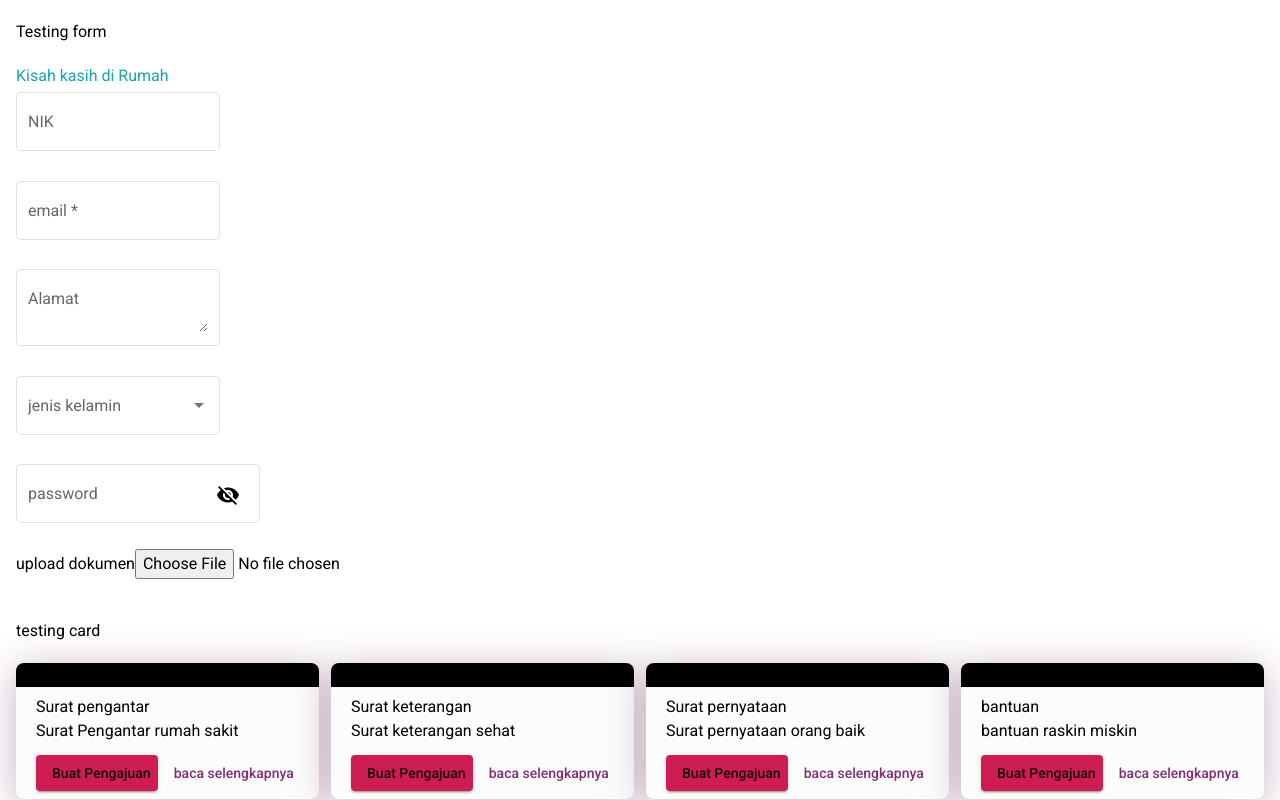
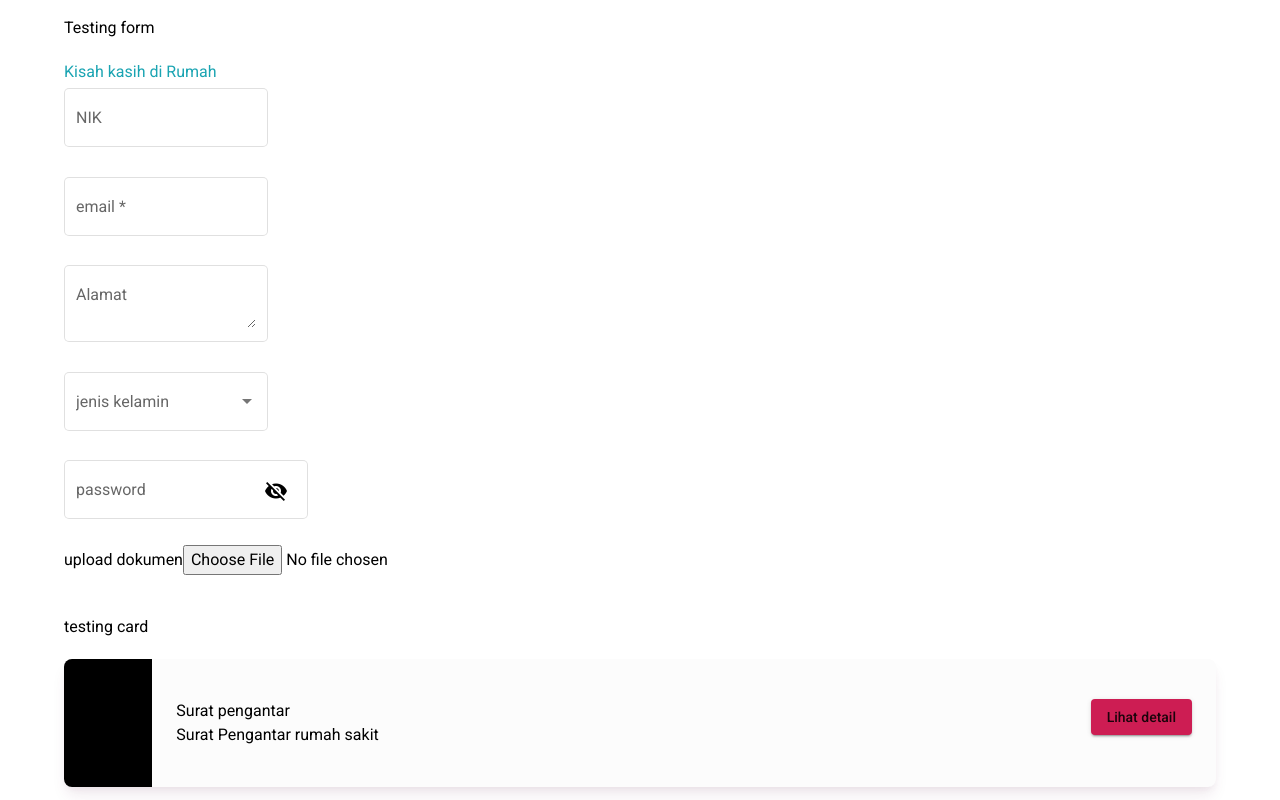
Before and after one commit to Zuuper/nodejs-magang-diskominfo, an Angular app: page /menu/home in a window 1280 px wide. Shown: the top 800 px of the page. Built offline with nearby package versions, Linux system fonts and the light colour scheme.

Commit message:
update pembuatan card
keren

```diff
--- a/src/app/app.module.ts
+++ b/src/app/app.module.ts
@@ -25,6 +25,7 @@ import { DetailUserComponent } from './pages/akun/detail-user/detail-user.compon
 import { AktivasiUserComponent } from './pages/akun/aktivasi-user/aktivasi-user.component';
 import { RegistrasiComponent } from './pages/masuk/registrasi/registrasi.component';
 import { ListLayananComponent } from './pages/layanan/list-layanan/list-layanan.component';
+import { ProgressPengajuanStepperComponent } from './components/progress-pengajuan-stepper/progress-pengajuan-stepper.component';
 @NgModule({
   declarations: [
     AppComponent,
@@ -46,7 +47,8 @@ import { ListLayananComponent } from './pages/layanan/list-layanan/list-layanan.
     DetailUserComponent,
     AktivasiUserComponent,
     RegistrasiComponent,
-    ListLayananComponent
+    ListLayananComponent,
+    ProgressPengajuanStepperComponent
   ],
   imports: [
     BrowserModule,
--- a/src/app/components/card/card.component.html
+++ b/src/app/components/card/card.component.html
@@ -1,19 +1,15 @@
 <!-- Grid Component layanan
      Digunakan untuk menampilkan list dari layanan desa
      berupa grid colomn -->
-<section *ngIf="need_grid" id="card-grid" class="grid grid-cols-1 gap-3
-                                    sm:grid-cols-2
-                                    md:grid-cols-3
-                                    xl:grid-cols-4">
-    <!-- Card Component
-     digunakan untuk menampilkan data dari layanan desa -->
-    <div *ngFor="let list of list_layanan_data" class="bg-white shadow
-                rounded-lg">
+<div [ngSwitch]="card_pilihan">
+    <ng-container *ngSwitchCase='"list_layanan"'>
+        <section class="{{grid_class}}">
+            <div *ngFor="let list of list_layanan_data" class="{{card_class}}">
                 <div class=" h-1/12 rounded-t-lg block" [ngStyle]="{'background-color' : list.warna}">
                     &nbsp;
                 </div>
-        <div class="px-5 py-2">
-                <div class="pb-3">
+                <div class="px-5 pt-2 pb-4">
+                    <div class="pb-7">
                         <p>{{list.kategori}}</p>
                         <h1>{{list.nama_layanan}}</h1>
                     </div>
@@ -24,3 +20,49 @@
                 </div>
             </div>
         </section>
+    </ng-container>
+    <ng-container *ngSwitchCase='"draft_layanan"'>
+        <section class="{{no_grid_class}}">
+            <div *ngFor="let draft of draft_layanan_data" class="{{card_class}} flex">
+                <div class=" w-1/12 rounded-l-lg block" [ngStyle]="{'background-color' : draft.warna}">
+                    &nbsp;
+                </div>
+                <div class=" w-full flex flex-initial px-6 py-10  justify-between">
+                    <div>
+                        <p class="max-w-xs">{{draft.kategori}}</p>
+                        <h1 class="max-w-sm">{{draft.nama_layanan}}</h1>
+                    </div>
+                    <div>
+                        <a [routerLink]="['/draft.link']" routerLinkActive="router-link-active">
+                            <button mat-raised-button class="bg-primary px-6 py-4">Lihat detail</button>
+                        </a>
+                    </div>
+                </div>
+            </div>
+        </section>
+    </ng-container>
+    <ng-container *ngSwitchCase='"pengajuan_layanan"'>
+        <section class="{{no_grid_class}}">
+            <mat-expansion-panel *ngFor="let pengajuan of pengajuan_layanan_data">
+                <mat-expansion-panel-header [ngStyle]="{'padding' : '32px 24px'}">
+
+                  <mat-panel-title>
+                    {{pengajuan.nama_layanan}}
+                  </mat-panel-title>
+                  <mat-panel-description>
+                    {{pengajuan.status}}
+                  </mat-panel-description>
+                </mat-expansion-panel-header>
+
+              </mat-expansion-panel>
+        </section>
+    </ng-container>
+    <ng-container *ngSwitchCase='"rangkuman"'>
+        <p>ini rangkuman</p>
+    </ng-container>
+    <ng-container *ngSwitchCase='"akunku_web_xl"'>
+        <p>ini akunku web xl</p>
+    </ng-container>
+
+
+</div>
--- a/src/app/components/card/card.component.ts
+++ b/src/app/components/card/card.component.ts
@@ -16,29 +16,35 @@ export class CardComponent implements OnInit {
                       seperti data diri, draft pengajuan dan pengajuan terproses. jadi ini sejenis
                       button untuk ngarahain ke yg telah tak sebutin diatas
     - rangkuman = untuk card yang menampilkan rangkuman dari akun yang telah diverifikasi
+    - need_grid = untuk menentukan tampilan card apa memerlukan grid atau tidak
   */
-  list_layanan = true
-  draft_layanan = false
-  pengajuan_layanan = false
-  akunku_web_xl = false
-  rangkuman = false
-  need_grid = false
-  list_layanan_data = [
+  card_pilihan: string = "draft_layanan"
+  data_dummy = [
     {id: 1, 'kategori':'Surat pengantar', 'nama_layanan': 'Surat Pengantar rumah sakit', 'link_pengajuan':'ini link', 'link_penjelasan':'ini link penjelasan','warna': '#000'},
     {id: 2, 'kategori':'Surat keterangan', 'nama_layanan': 'Surat keterangan sehat', 'link_pengajuan':'ini link', 'link_penjelasan':'ini link penjelasan','warna': '#000'},
     {id: 3, 'kategori':'Surat pernyataan', 'nama_layanan': 'Surat pernyataan orang baik', 'link_pengajuan':'ini link', 'link_penjelasan':'ini link penjelasan','warna': '#000'},
     {id: 4, 'kategori':'bantuan', 'nama_layanan': 'bantuan raskin miskin', 'link_pengajuan':'ini link', 'link_penjelasan':'ini link penjelasan','warna': '#000'}
   ]
+  data_dummy_pengajuan = [
+    {id: 1, 'nama_layanan' : 'surat pengantar rumah sakit', 'status': 'tahap penyetujuan'},
+    {id: 2, 'nama_layanan' : 'surat pengantar rumah sakit', 'status': 'tahap penyetujuan'},
+    {id: 3, 'nama_layanan' : 'surat pengantar rumah sakit', 'status': 'tahap penyetujuan'},
+  ]
+  list_layanan_data = this.data_dummy
+  draft_layanan_data = this.data_dummy
+  pengajuan_layanan_data = this.data_dummy_pengajuan
+  /*
+    CSS Class Value
+    -grid_class = digunakan untuk menampilkan card dalam grid
+    -no_grid_class = digunakan untk menampilkan card tanpa grid
+    -card_class = digunakan untuk konfigurasi tampilan card
+  */
+  grid_class = "grid grid-cols-1 gap-3 sm:grid-cols-2 md:grid-cols-3 xl:grid-cols-4"
+  no_grid_class = "grid grid-cols-1 gap-5"
+  card_class = "bg-white shadow-lg rounded-lg"
   constructor() { }
 
   ngOnInit(): void {
-    this.check_grid_status()
-  }
-  check_grid_status(){
-    if(this.list_layanan || this.rangkuman == true ){
-      this.need_grid = true
-    }else{
-      this.need_grid == false
-    }
+
   }
 }
--- /dev/null
+++ b/src/app/components/progress-pengajuan-stepper/progress-pengajuan-stepper.component.html
@@ -0,0 +1 @@
+<p>progress-pengajuan-stepper works!</p>
--- /dev/null
+++ b/src/app/components/progress-pengajuan-stepper/progress-pengajuan-stepper.component.ts
@@ -0,0 +1,15 @@
+import { Component, OnInit } from '@angular/core';
+
+@Component({
+  selector: 'app-progress-pengajuan-stepper',
+  templateUrl: './progress-pengajuan-stepper.component.html',
+  styleUrls: ['./progress-pengajuan-stepper.component.css']
+})
+export class ProgressPengajuanStepperComponent implements OnInit {
+
+  constructor() { }
+
+  ngOnInit(): void {
+  }
+
+}
--- a/src/app/pages/main/main.component.html
+++ b/src/app/pages/main/main.component.html
@@ -1,4 +1,4 @@
-<div class="h-full px-4 py-5">
+<div class="h-full px-4 py-4 md:px-16 ">
     <section class="pb-10">
         <h1 class="pb-5">Testing form</h1>
         <app-text-field></app-text-field>
--- a/tailwind.config.js
+++ b/tailwind.config.js
@@ -66,6 +66,11 @@ module.exports = {
      '3xl': '0 35px 60px -15px rgba(95, 32, 82, 0.3)',
       inner: 'inset 0 2px 4px 0 rgba(95, 32, 82, 0.06)',
       none: 'none',
+    },
+    extend:{
+      widht:{
+        '1/41' : '4.1666666%'
+      }
     }
   },
   variants: {
```
Also changed, not shown: src/app/styling/styling.module.ts (+8 -2 lines), src/app/components/progress-pengajuan-stepper/progress-pengajuan-stepper.component.css (added), 2 other files (tests, documents, lock files or other folders). Lines whose indentation alone changed are shown as unchanged.
